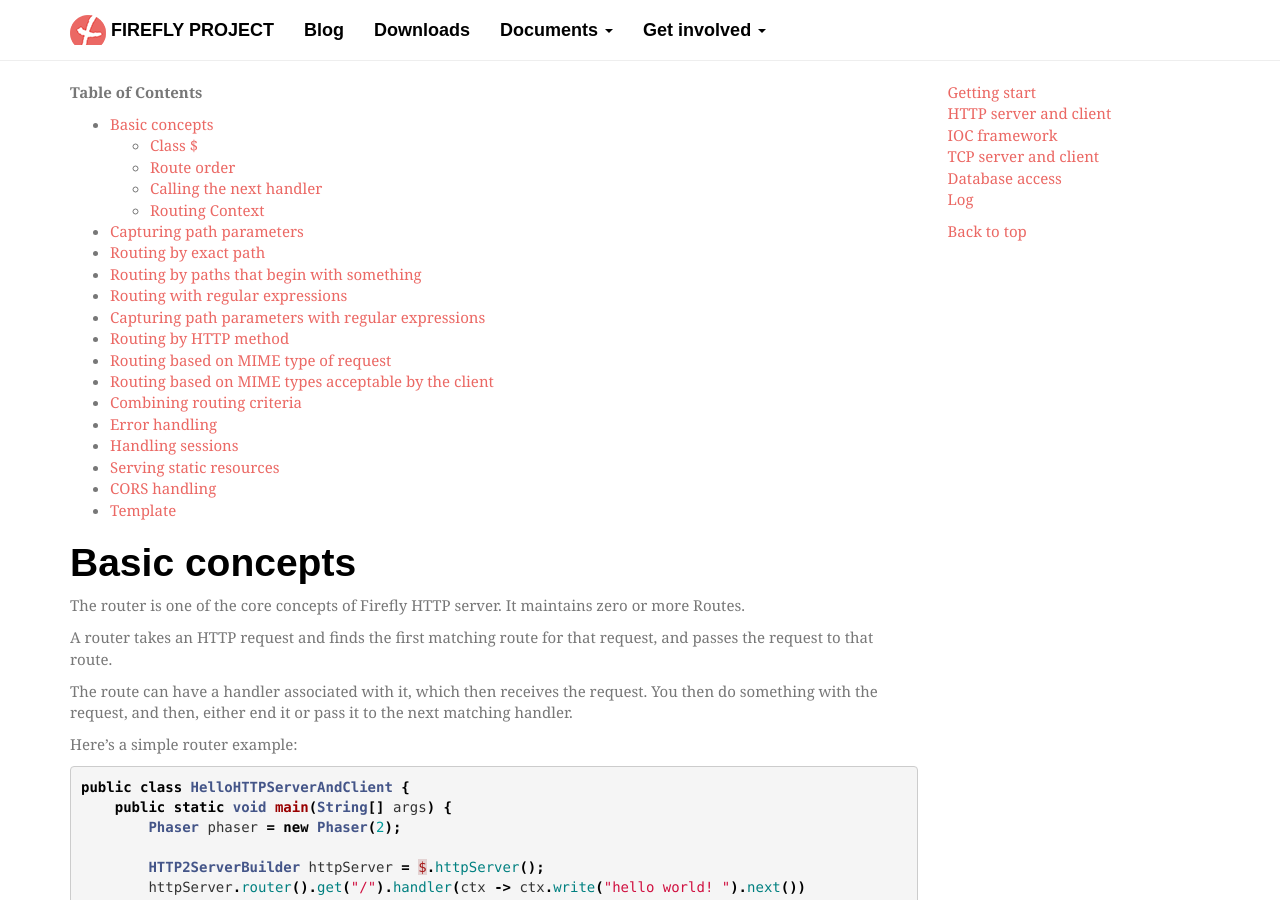
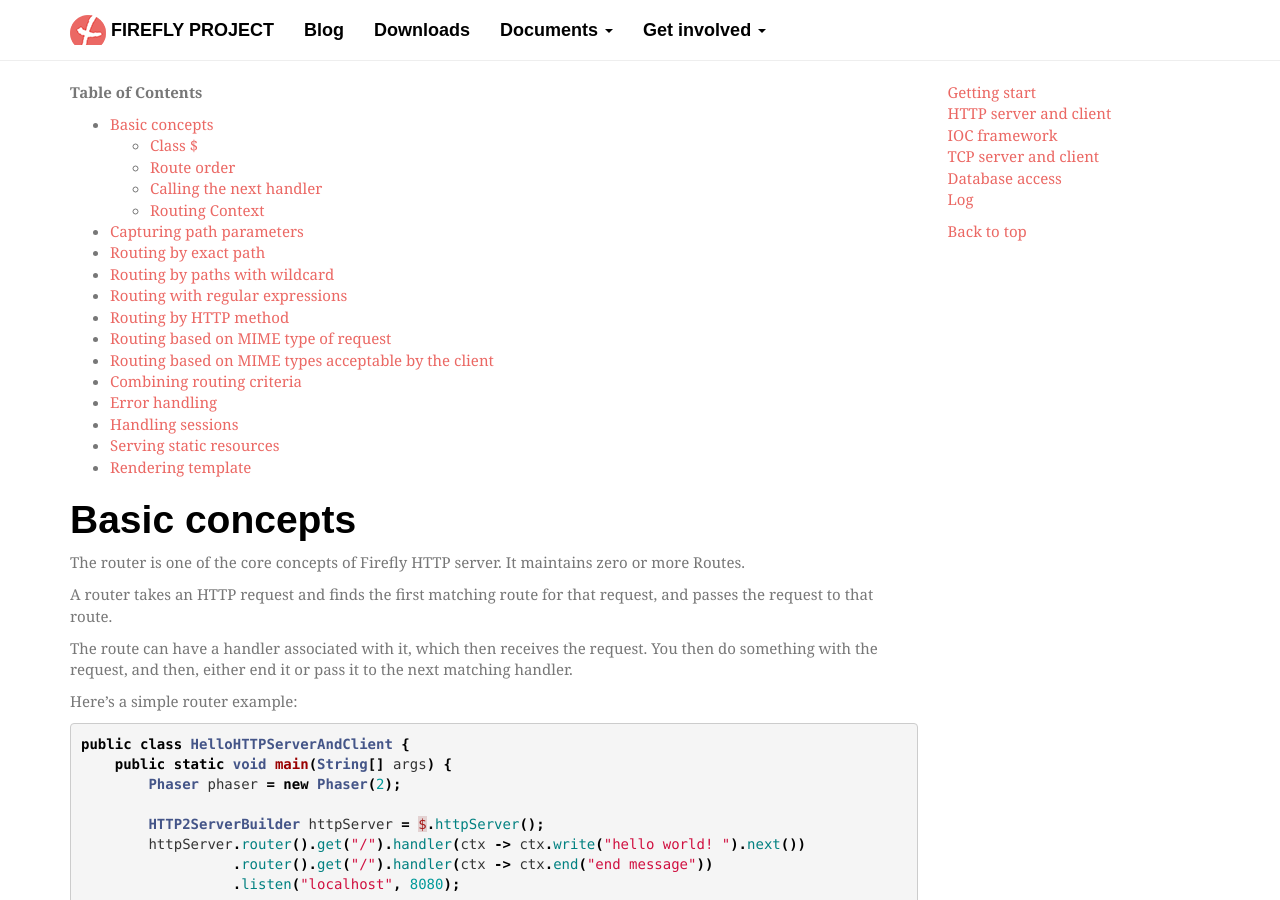
Before and after one commit to hypercube1024/firefly, a Jekyll site: the page built from _docs/http-server-and-client.md, in a window 1280 px wide and 900 px high. Built offline with Jekyll 4.4.1, drawn with Linux system fonts in a browser that asks for light colours; some web fonts are replaced.

Commit message:
[doc] update TOC

```diff
--- a/_docs/http-server-and-client.md
+++ b/_docs/http-server-and-client.md
@@ -15,9 +15,8 @@
 	- [Routing Context](#routing-context)
 - [Capturing path parameters](#capturing-path-parameters)
 - [Routing by exact path](#routing-by-exact-path)
-- [Routing by paths that begin with something](#routing-by-paths-that-begin-with-something)
+- [Routing by paths with wildcard](#routing-by-paths-with-wildcard)
 - [Routing with regular expressions](#routing-with-regular-expressions)
-- [Capturing path parameters with regular expressions](#capturing-path-parameters-with-regular-expressions)
 - [Routing by HTTP method](#routing-by-http-method)
 - [Routing based on MIME type of request](#routing-based-on-mime-type-of-request)
 - [Routing based on MIME types acceptable by the client](#routing-based-on-mime-types-acceptable-by-the-client)
@@ -25,8 +24,7 @@
 - [Error handling](#error-handling)
 - [Handling sessions](#handling-sessions)
 - [Serving static resources](#serving-static-resources)
-- [CORS handling](#cors-handling)
-- [Template](#template)
+- [Rendering template](#rendering-template)
 
 <!-- /TOC -->
 
```
